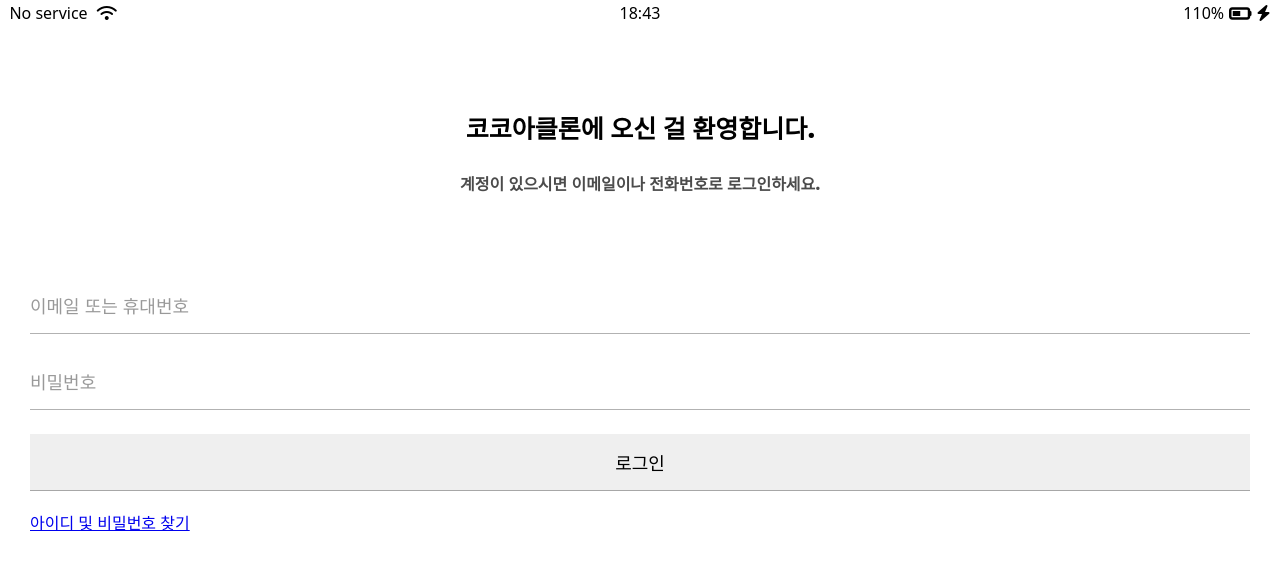
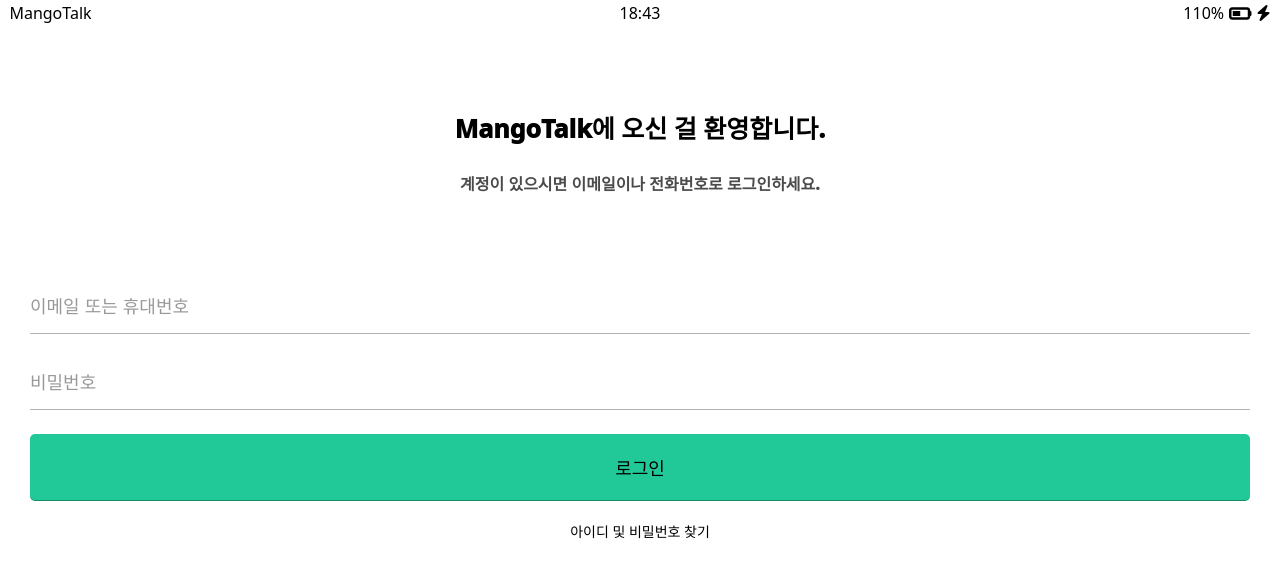
Before and after one commit to mango12322/mango-2023-01, a plain HTML site: page index.html in a window 1280 px wide. Drawn offline with Linux system fonts and the light colour scheme.

Commit message:
welcome-update

```diff
--- a/css/styles.css
+++ b/css/styles.css
@@ -1,43 +1,7 @@
 @import "reset.css";
 @import "status-bar.css";
+@import "welcome.css";
 
 body {
     font-family: system-ui, -apple-system, BlinkMacSystemFont, 'Segoe UI', Roboto, Oxygen, Ubuntu, Cantarell, 'Open Sans', 'Helvetica Neue', sans-serif;
 }
-
-.welcome-header {
-    margin: 90px 0px;
-    text-align: center;
-    display: flex;
-    flex-direction: column;
-    align-items: center;
-    font-weight: 1000;
-}
-.welcome-header__title {
-    margin-bottom: 35px;
-    font-size: 25px;
-}
-.welcome-header__text {
-    width: 50%;
-    opacity: 0.7;
-}
-
-#login-form {
-    display: flex;
-    flex-direction: column;
-    margin: 0px 30px;
-}
-#login-form input {
-    font-size: 18px;
-    border: none;
-    padding: 15px 0px;
-    border-bottom: 1px solid rgba(0, 0, 0, 0.3);
-    margin-bottom: 24px;
-}
-#login-form input::placeholder {
-    color: rgba(0, 0, 0, 0.4);
-}
-#login-form input:focus {
-    outline: none;
-    border-color: rgba(0, 0, 0, 0.4);
-}
--- /dev/null
+++ b/css/welcome.css
@@ -0,0 +1,51 @@
+.welcome-header {
+    margin: 90px 0px;
+    text-align: center;
+    display: flex;
+    flex-direction: column;
+    align-items: center;
+    font-weight: 1000;
+}
+.welcome-header__title {
+    margin-bottom: 35px;
+    font-size: 25px;
+}
+.welcome-header__text {
+    width: 50%;
+    opacity: 0.7;
+}
+
+#login-form {
+    display: flex;
+    flex-direction: column;
+    margin: 0px 30px;
+}
+#login-form input {
+    font-size: 18px;
+    border: none;
+    padding: 15px 0px;
+    border-bottom: 1px solid rgba(0, 0, 0, 0.3);
+    margin-bottom: 24px;
+}
+#login-form input::placeholder {
+    color: rgba(0, 0, 0, 0.4);
+}
+#login-form input:focus {
+    outline: none;
+    border-color: rgba(0, 0, 0, 0.4);
+}
+
+#login-form input[type="submit"] {
+    background-color: #20C997;
+    cursor: pointer;
+    padding: 20px 0px;
+    border-radius: 5px;
+}
+
+#login-form a {
+    text-align: center;
+    text-decoration: none;
+    color: inherit;
+    /* inherit 부모로부터 상속을 받겠다. */
+    font-size: 14px;
+}
--- a/index.html
+++ b/index.html
@@ -3,14 +3,14 @@
   <head>
     <meta charset="UTF-8" />
     <meta name="viewport" content="width=device-width, initial-scale=1.0" />
-    <title>환영합니다 코코아클론에 오신 걸</title>
+    <title>환영합니다 MangoTalk에 오신 걸</title>
     <link rel="stylesheet" href="./css/styles.css">
   </head>
   <body>
     <div class="status-bar">
       <div class="status-bar__column">
-        <span>No service</span>
-        <i class="fa-solid fa-wifi"></i>
+        <span>MangoTalk</span>
+        <!-- <i class="fa-solid fa-wifi"></i> -->
       </div>
       <div class="status-bar__column">
         <span>18:43</span>
@@ -23,7 +23,7 @@
     </div>
 
     <header class="welcome-header">
-        <h1 class="welcome-header__title">코코아클론에 오신 걸 환영합니다.</h1>
+        <h1 class="welcome-header__title">MangoTalk에 오신 걸 환영합니다.</h1>
         <p class="welcome-header__text">계정이 있으시면 이메일이나 전화번호로 로그인하세요.</p>
     </header>
 
```
